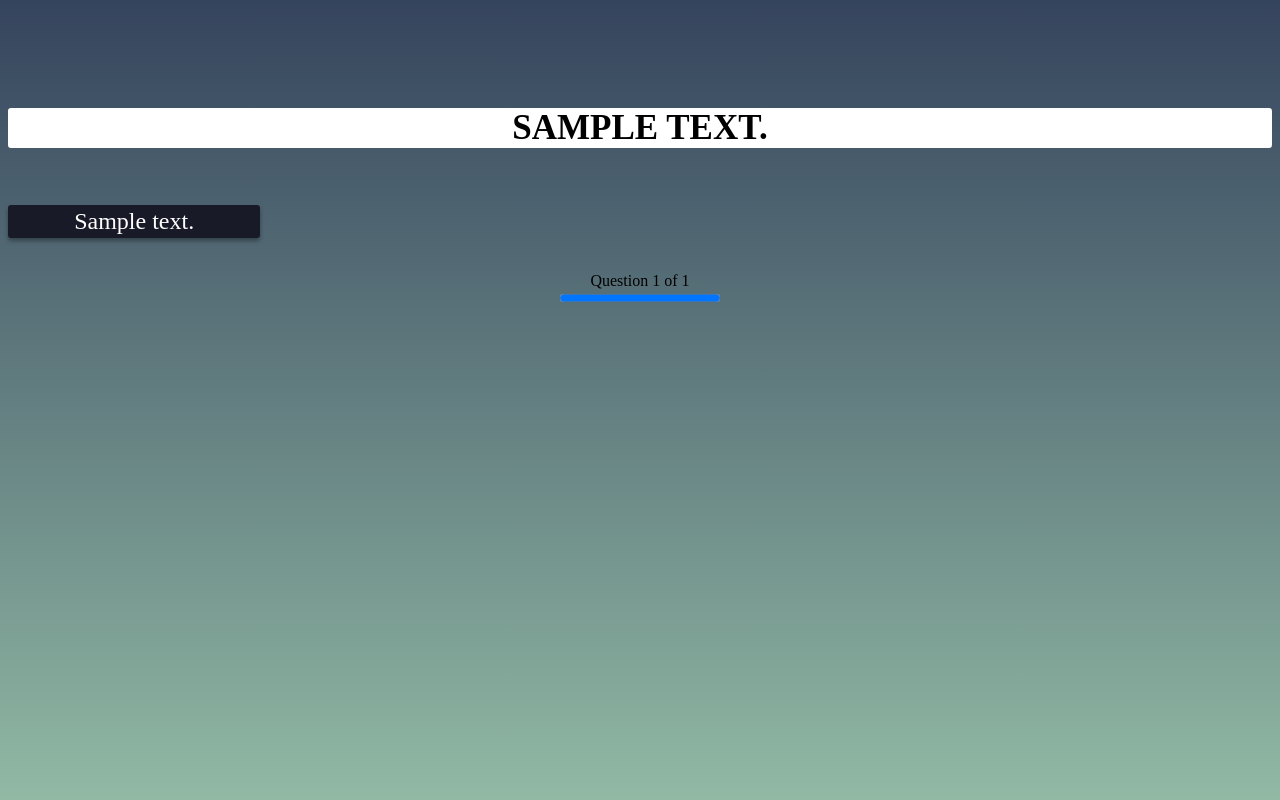
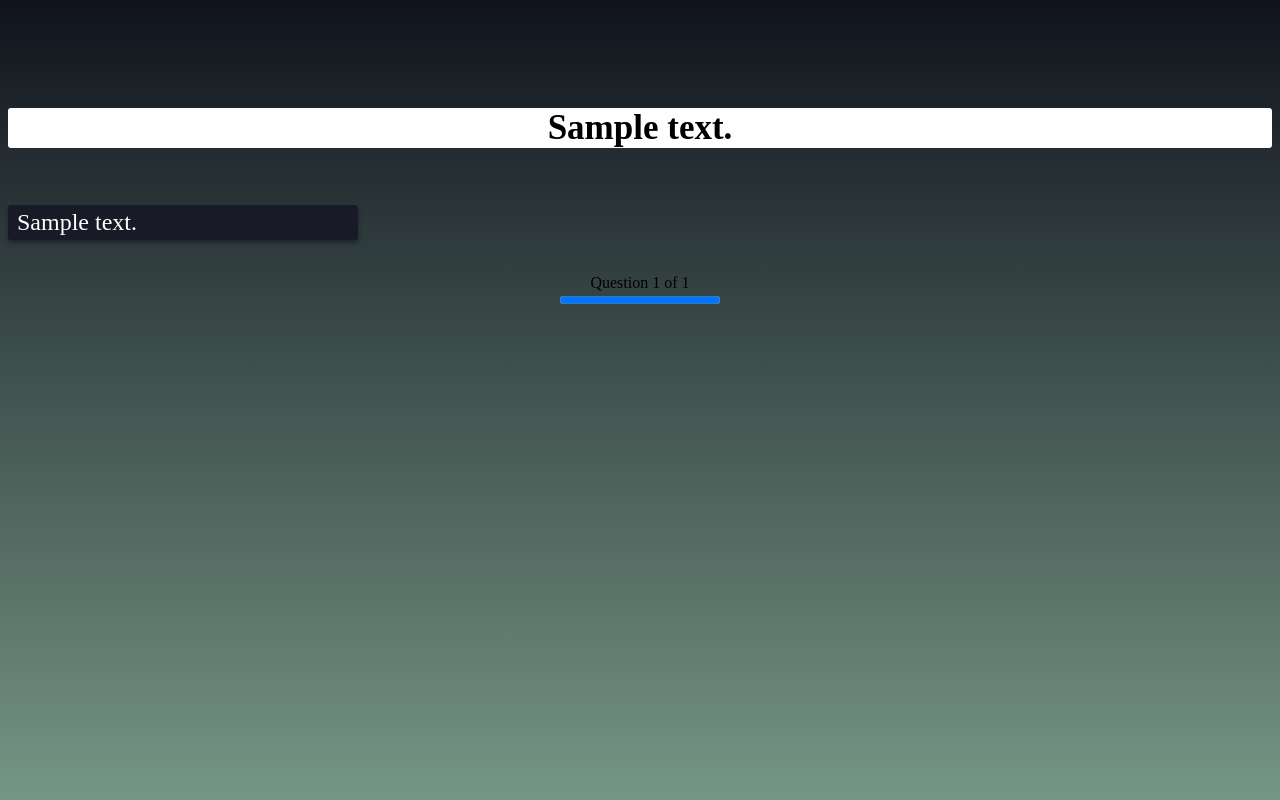
Before and after one commit to micheledinanni/miniIPIP_test, a Django app: template templates/myapp/test.html in a window 1280 px wide. Run offline with Django 3.2, Linux system fonts and the light colour scheme; the template is opened without the code that fills it: most values are stand-ins (such as "Sample title", 1, 10 or a date in 2020).

Commit message:
Set same size of buttons

```diff
--- a/templates/myapp/test.html
+++ b/templates/myapp/test.html
@@ -6,9 +6,9 @@
     html{
         padding-top: 100px;
         font-family: "Leelawadee UI Semilight",serif;
-        background-color: #35445D;
-        background: -webkit-gradient(linear, left top, left bottom, from(#35445D), to(#91B9A4)) no-repeat fixed;
-        }
+         background-color: #10131c;
+        background: -webkit-gradient(linear, left top, left bottom, from(#10131c), to(#759685)) no-repeat fixed;
+       }
     div[id]{
         background-color: white;color: black;
         border-radius: 3px;
@@ -17,15 +17,17 @@
         font-size: 35px;
     }
     input[id]{
-    font-size: 24px;
+    font-size:24px;
+    width: 100%;
+    min-width: 50px;
+    max-width: 350px;
     color: white;
     border-radius: 3px;
     font-family: "Leelawadee UI Semilight",serif;
     border: 3px solid #181a27;
     background-color: #181a27;
-    text-align: center;
+    text-align: left;
     cursor: pointer;
-    padding: 0 5%;
     box-shadow: 0 3px 4px 0 rgba(0,0,0,0.35);
     }
 
@@ -45,7 +47,7 @@
 </style></head>
 {% for question in questions %}
     <div id="content">
-    <h1 align="center" id="header"> {{ question.question_text|upper }} </h1>
+    <h1 align="center" id="header"> {{ question.question_text }} </h1>
         </div>
            <form action="{% url 'myapp:vote' id=user question_id=question.id page=page%}" method="post">
            <p></p><br>
```
